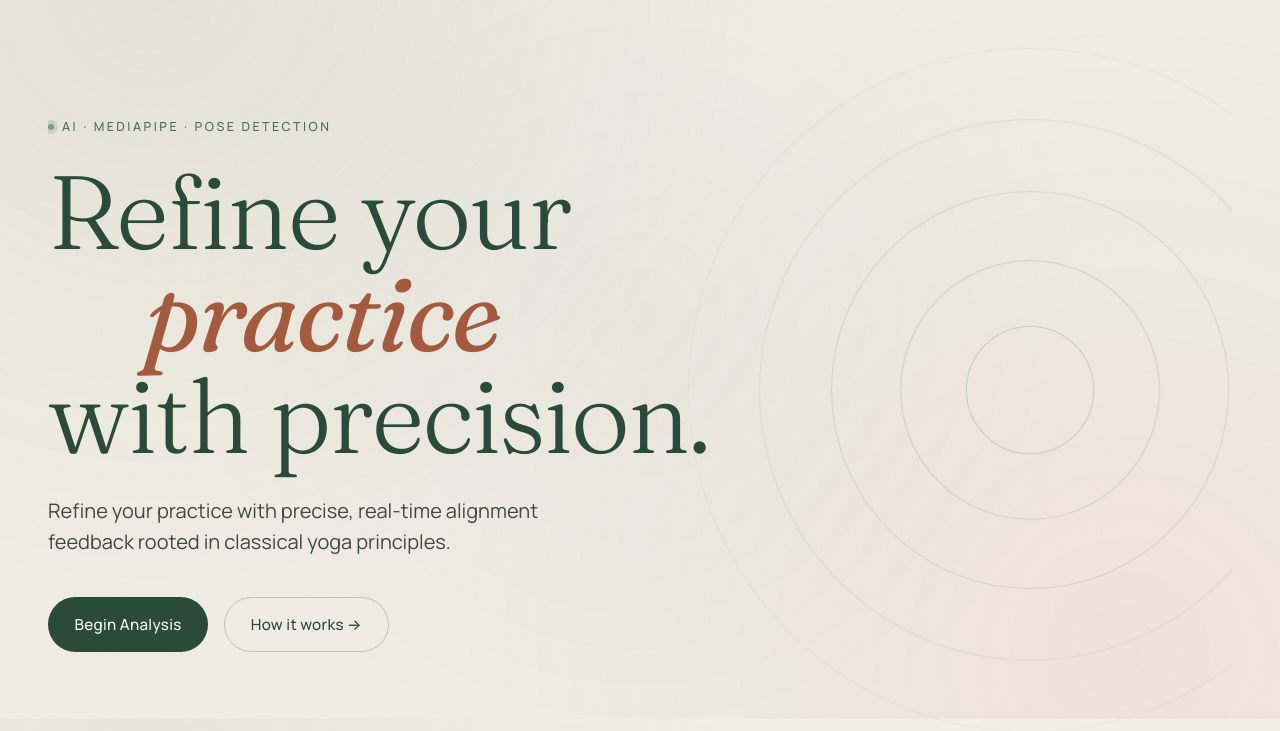
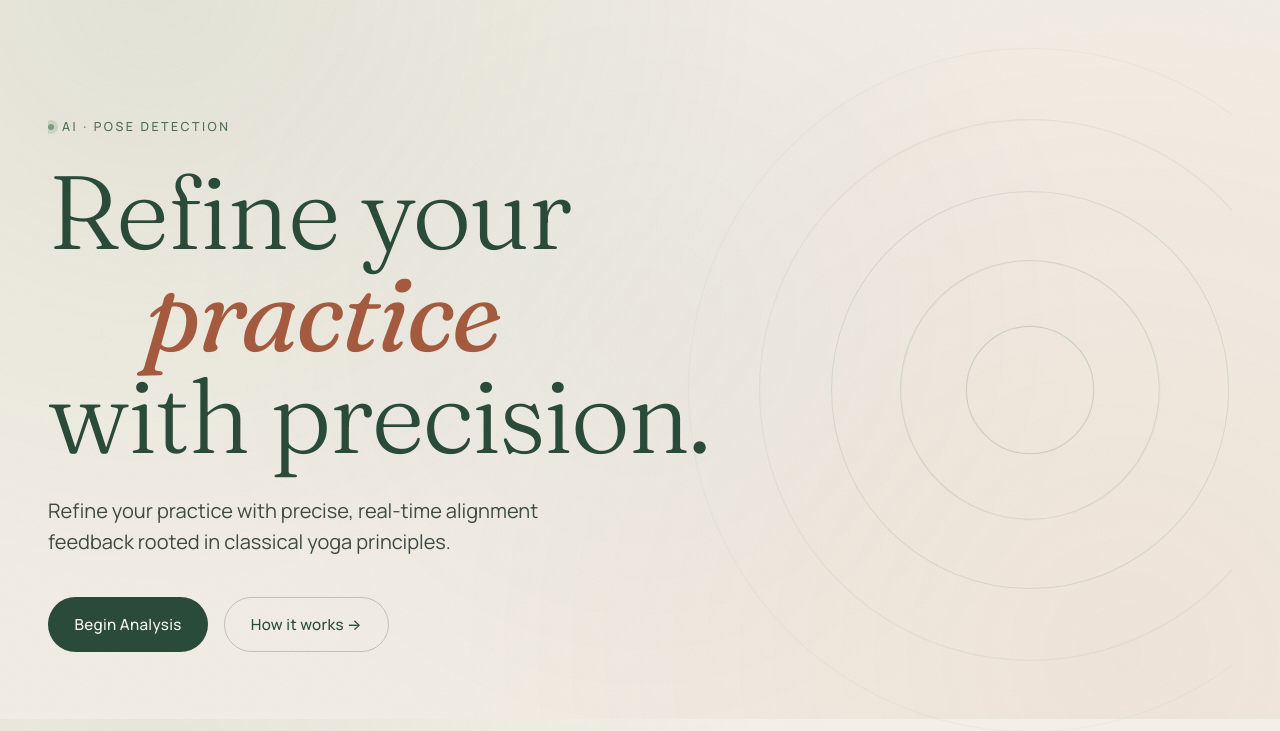
Before and after one commit to bikramjit-stillwater/AI-All_Yoga_Pose_Analysis-Phase2, a FastAPI app: page / in a window 1280 px wide. Shown: the part 81-812 px from the top of the page. Run offline with FastAPI, Linux system fonts and the light colour scheme.

Commit message:
Remove 'MediaPipe' from hero section text

```diff
--- a/templates/index.html
+++ b/templates/index.html
@@ -25,7 +25,7 @@
         <div class="hero-inner">
             <p class="eyebrow">
                 <span class="eyebrow-dot"></span>
-                AI · MediaPipe · Pose Detection
+                AI · Pose Detection
             </p>
             <h1 class="hero-title">
                 <span class="hero-line">Refine your</span>
```
